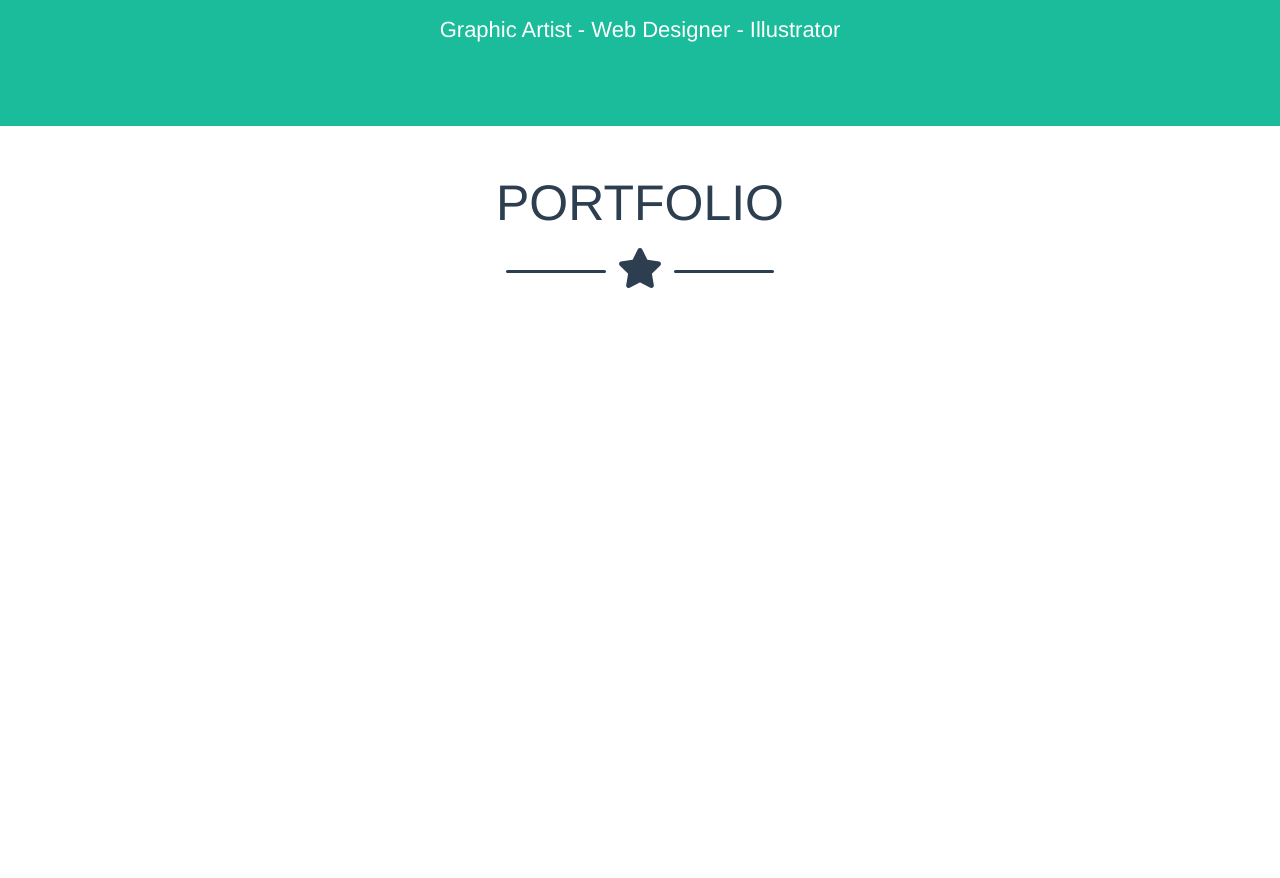
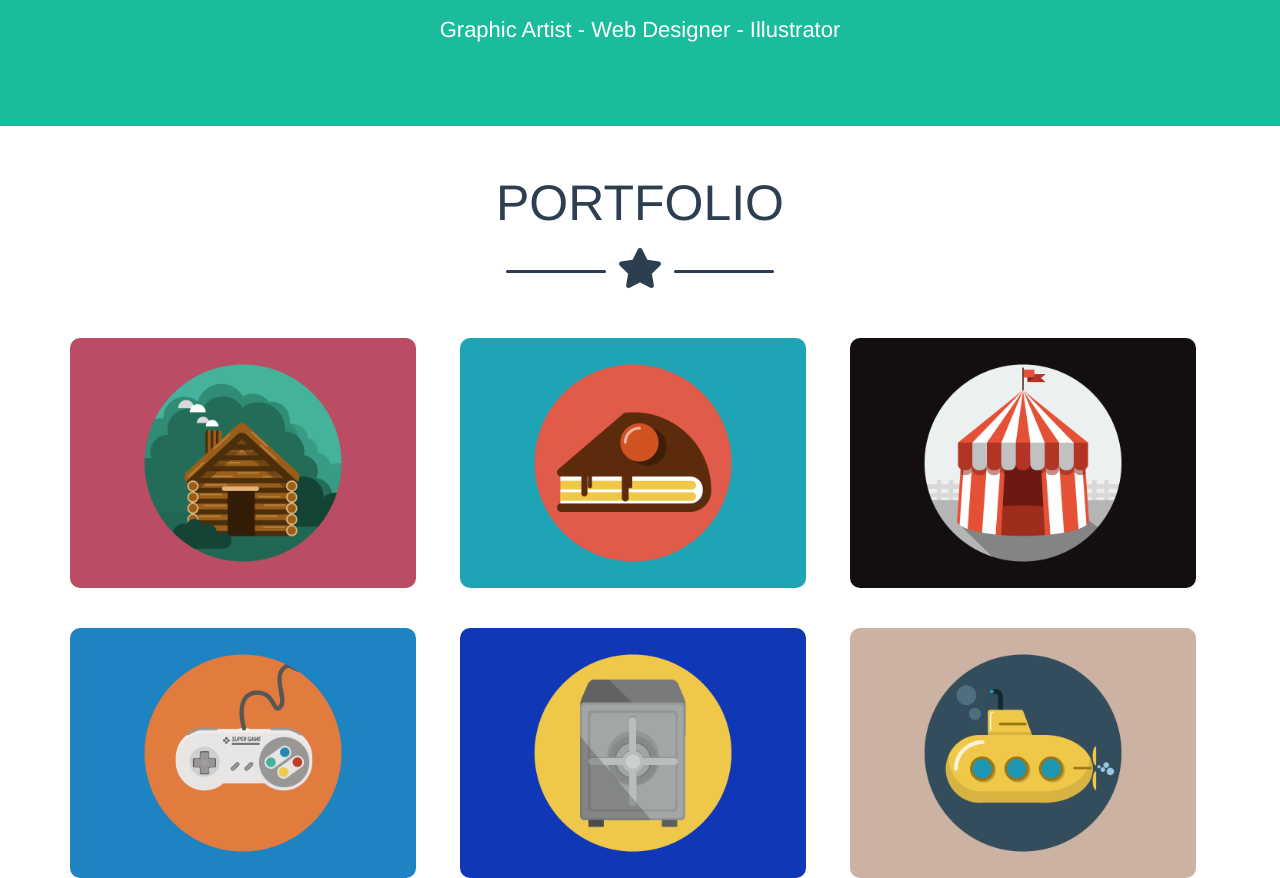
Before and after one commit to Wass01/html-css-bootstrap-freelancer, a plain HTML site: page index.html in a window 1280 px wide. Shown: the part 580-1458 px from the top of the page. Before the commit the page ends 880 px from the top, so only its background shows below. Drawn offline with nearby package versions, Linux system fonts and the light colour scheme.

Commit message:
bootstrap first part

```diff
--- a/assets/css/master.css
+++ b/assets/css/master.css
@@ -1,3 +1,5 @@
+
+
 /* nav bar */
 .navbar-default {
   background-color: #2C3E50;
@@ -13,6 +15,7 @@
 .navbar-nav > li > a{
   padding-top: 40px;
   padding-bottom: 40px;
+  margin-right: 20px;
 }
 
 .navbar-brand {
@@ -99,3 +102,19 @@
 #portfolio h1{
   font-size: 50px;
 }
+
+img{
+  height: 250px;
+}
+
+.port-img img{
+  margin-top: 40px;
+  border-radius: 10px;
+}
+
+@media all and (max-width: 992px){
+  #portfolio h1{
+    font-size: 35px;
+  }
+
+}
--- a/index.html
+++ b/index.html
@@ -59,17 +59,35 @@
           </div>
         </div>
         <div class="row">
-          <div class="col-xs-12 col-sm-6 col-md-3">
+          <div class="col-xs-12 col-sm-6 col-md-4 port-img">
+            <a href="#" >
+              <img src="./assets/img/cabin.png" alt="cabin">
+            </a>
           </div>
-          <div class="col-xs-12 col-sm-6 col-md-3">
+          <div class="col-xs-12 col-sm-6 col-md-4 port-img">
+            <a href="#">
+              <img src="./assets/img/cake.png" alt="cake">
+            </a>
           </div>
-          <div class="col-xs-12 col-sm-6 col-md-3">
+          <div class="col-xs-12 col-sm-6 col-md-4 port-img">
+            <a href="#">
+              <img src="./assets/img/circus.png" alt="circus">
+            </a>
           </div>
-          <div class="col-xs-12 col-sm-6 col-md-3">
+          <div class="col-xs-12 col-sm-6 col-md-4 port-img">
+            <a href="#">
+              <img src="./assets/img/game.png" alt="game">
+            </a>
           </div>
-          <div class="col-xs-12 col-sm-6 col-md-3">
+          <div class="col-xs-12 col-sm-6 col-md-4 port-img">
+            <a href="#">
+              <img src="./assets/img/safe.png" alt="safe">
+            </a>
           </div>
-          <div class="col-xs-12 col-sm-6 col-md-3">
+          <div class="col-xs-12 col-sm-6 col-md-4 port-img">
+            <a href="#">
+              <img src="./assets/img/submarine.png" alt="submarine">
+            </a>
           </div>
         </div>
       </div>
```
